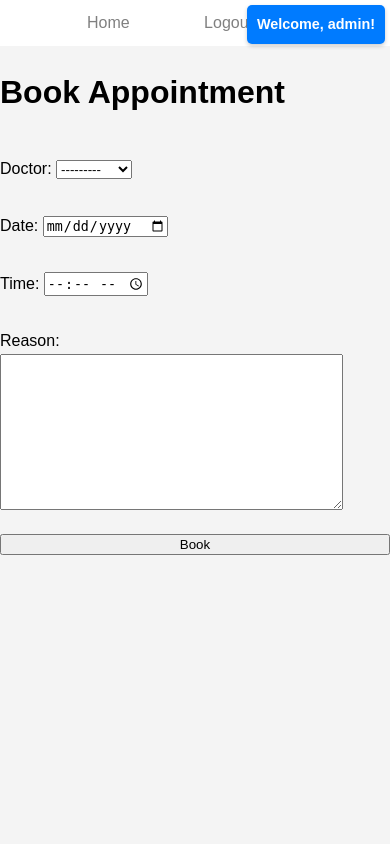
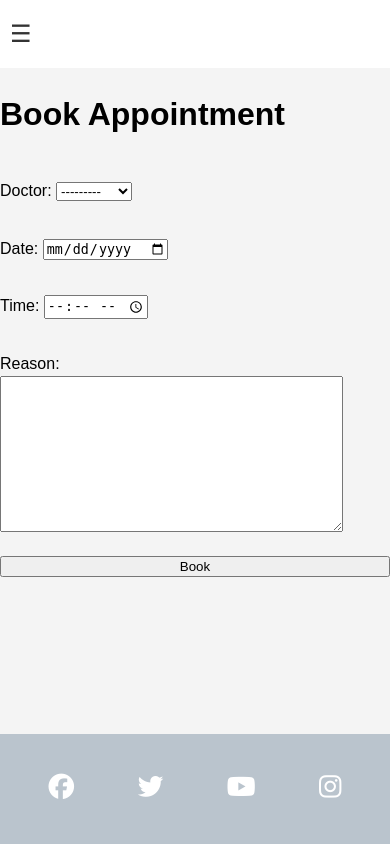
Before and after one commit to clekremer/ppfourresub, a Django app: page /bookings/book/ in a window 390 px wide. Run offline with Django 4.2, Linux system fonts and the light colour scheme; a user stored in the database is signed in; data comes from the database, SQL or seed files in the repository; both versions use the stored data as it was after the commit; some libraries are stand-ins or nearby versions.

Commit message:
Add toggle menu, media query and footer on every html file

```diff
--- a/bookings/templates/bookings/book_appointment.html
+++ b/bookings/templates/bookings/book_appointment.html
@@ -4,13 +4,16 @@
 <html lang="en">
 <head>
     <meta charset="UTF-8">
+    <meta name="viewport" content="width=device-width, initial-scale=1.0">
     <link rel="stylesheet" type="text/css" href="{% static 'css/styles.css' %}">
     <title>Book Appointment</title>
 </head>
 <body>
     <header>
         <nav>
-            <ul>
+            <!-- Toggle button -->
+            <button class="nav-toggle" aria-label="Toggle navigation menu">☰</button>
+            <ul class="nav-menu">
                 <li><a href="{% url 'index' %}">Home</a></li>
                 {% if user.is_authenticated %}
                     <div class="notification">Welcome, {{ user.username }}!</div> <!-- Welcome message here -->
@@ -45,5 +48,31 @@
         {{ form.as_p }}
         <button type="submit">Book</button>
     </form>
+    <footer>
+        <ul id="social-networks">
+            <li>
+                <a href="https://www.facebook.com/" target="_blank" rel="noopener" aria-label="Visit our Facebook page">
+                    <i class="fa-brands fa-facebook"></i>
+                </a>
+            </li>
+            <li>
+                <a href="https://www.twitter.com/" target="_blank" rel="noopener" aria-label="Visit our Twitter page">
+                    <i class="fa-brands fa-twitter"></i>
+                </a>
+            </li>
+            <li>
+                <a href="https://www.youtube.com/" target="_blank" rel="noopener" aria-label="Visit our YouTube page">
+                    <i class="fa-brands fa-youtube"></i>
+                </a>
+            </li>
+            <li>
+                <a href="https://www.instagram.com/" target="_blank" rel="noopener" aria-label="Visit our Instagram page">
+                    <i class="fa-brands fa-instagram"></i>
+                </a>
+            </li>
+        </ul>
+    </footer>
+    <script src="https://kit.fontawesome.com/3b20d96fa9.js" crossorigin="anonymous"></script>
+    <script src="{% static 'js/script.js' %}"></script> <!-- Link to JS -->
 </body>
 </html>
--- a/bookings/templates/bookings/patient_detail.html
+++ b/bookings/templates/bookings/patient_detail.html
@@ -6,6 +6,7 @@
     <meta charset="UTF-8">
     <meta name="viewport" content="width=device-width, initial-scale=1.0">
     <link rel="stylesheet" type="text/css" href="{% static 'css/styles.css' %}">
+    <title>Patient Dashboard</title>
 </head>
 <body>
     <header>
@@ -33,7 +34,7 @@
     </header>
 
     <main>
-        <h1>Patient Detail</h1>
+        <h1>Patient Dashboard</h1>
         <!-- Display messages here -->
         {% if messages %}
         <ul class="messages">
--- a/bookings/templates/bookings/register_patient.html
+++ b/bookings/templates/bookings/register_patient.html
@@ -4,13 +4,16 @@
 <html lang="en">
 <head>
     <meta charset="UTF-8">
+    <meta name="viewport" content="width=device-width, initial-scale=1.0">
     <title>Register Patient</title>
     <link rel="stylesheet" type="text/css" href="{% static 'css/styles.css' %}">
 </head>
 <body>
     <header>
         <nav>
-            <ul>
+            <!-- Toggle button -->
+            <button class="nav-toggle" aria-label="Toggle navigation menu">☰</button>
+            <ul class="nav-menu">
                 <li><a href="{% url 'index' %}">Home</a></li>
                 {% if user.is_authenticated %}
                     {% if user.patient %}
@@ -96,5 +99,6 @@
     </footer>
        <!-- Font Awesome kit -->
     <script src="https://kit.fontawesome.com/3b20d96fa9.js" crossorigin="anonymous"></script>
+    <script defer src="{% static 'js/script.js' %}"></script>
 </body>
 </html>
```
Also changed, not shown: bookings/templates/bookings/login.html (+6 -1 lines), bookings/templates/doctor_dashboard.html (+31 -1 lines), db.sqlite3.
